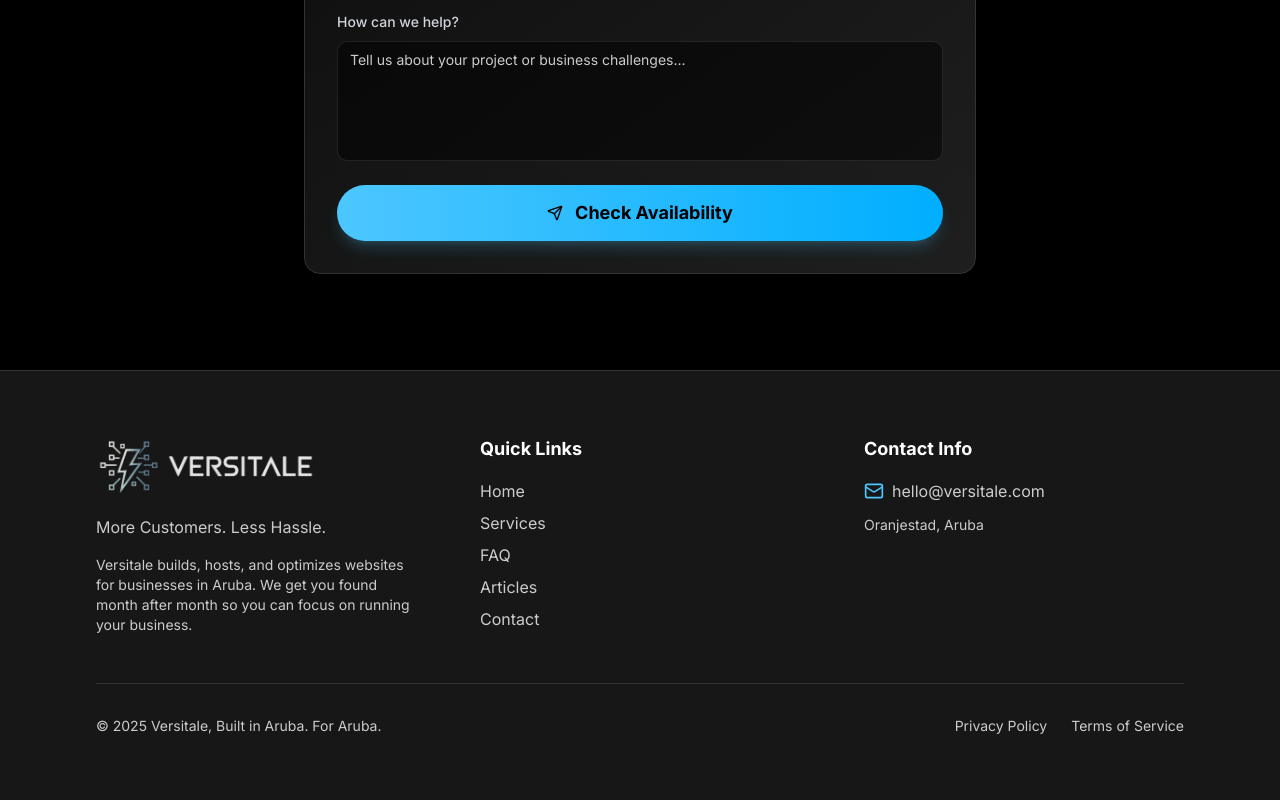
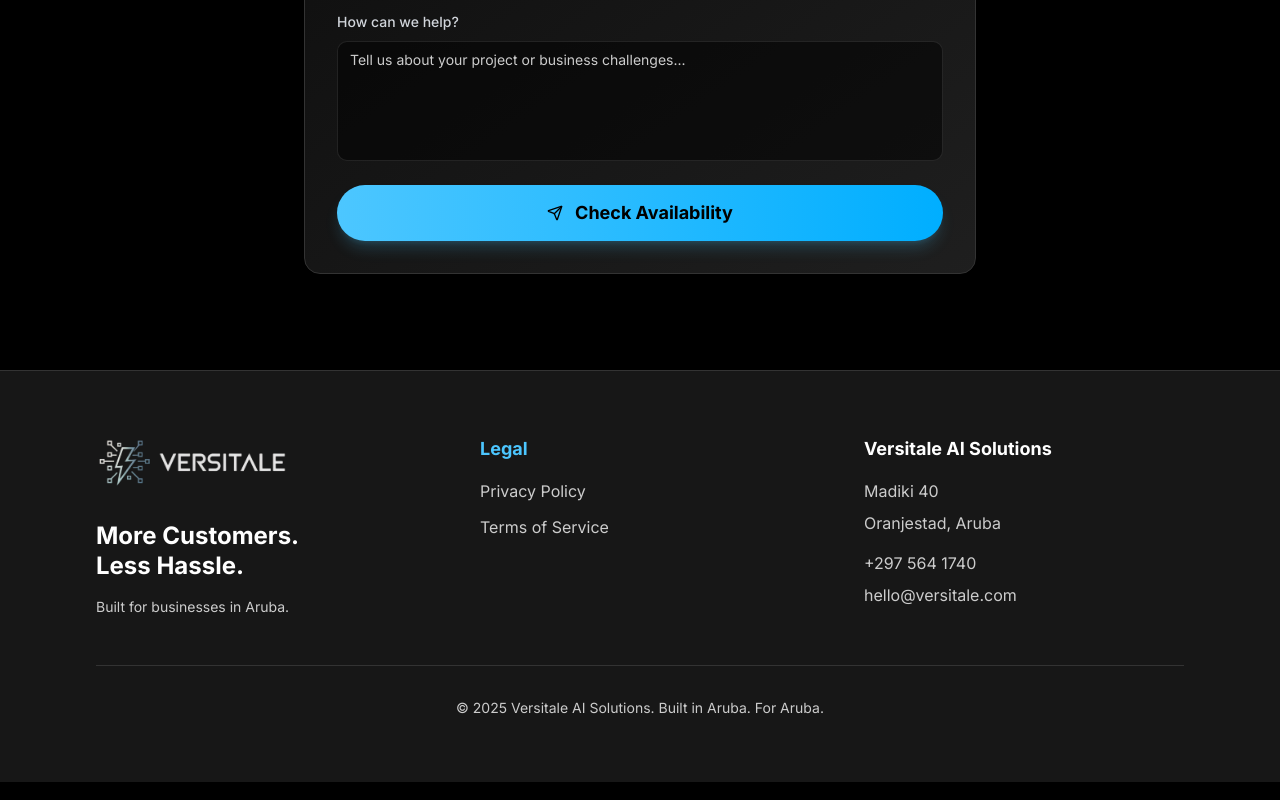
Before and after one commit to helloversitale/versitale, a React (Vite) app: page / in a window 1280 px wide. Shown: the part 5558-6358 px from the top of the page. Built offline with nearby package versions, Linux system fonts and the light colour scheme.

Commit message:
Footer changed to good nap

```diff
--- a/src/components/footer.tsx
+++ b/src/components/footer.tsx
@@ -1,4 +1,4 @@
-import { Mail } from "lucide-react";
+import { Mail, Phone, MapPin } from "lucide-react";
 import { Link, useNavigate, useLocation } from "react-router-dom";
 
 export const Footer = () => {
@@ -33,105 +33,77 @@ export const Footer = () => {
   return (
     <footer className="bg-secondary/50 border-t border-border py-16 px-8 lg:px-16">
       <div className="container mx-auto max-w-7xl">
-        <div className="grid md:grid-cols-2 lg:grid-cols-3 gap-8 lg:gap-16 mb-12">
+        <div className="grid md:grid-cols-2 lg:grid-cols-3 gap-12 lg:gap-16 mb-12">
+
+          {/* Left column — Branding */}
           <div>
-            <div className="flex items-center gap-2 mb-4">
+            <div className="mb-6">
               <button onClick={handleLogoClick} className="cursor-pointer">
                 <img
                   src="/LogoVersitaletransparent.png"
-                  alt="Versitale"
-                  className="h-16 w-auto object-contain hover:opacity-80 transition-opacity"
+                  alt="Versitale AI Solutions"
+                  className="h-14 w-auto object-contain hover:opacity-80 transition-opacity"
                 />
               </button>
             </div>
-            <p className="text-muted-foreground mb-4">
-              More Customers. Less Hassle.
-            </p>
+            <h2 className="text-2xl font-bold mb-4 leading-tight">
+              More Customers.<br />Less Hassle.
+            </h2>
             <p className="text-sm text-muted-foreground">
-              Versitale builds, hosts, and optimizes websites for businesses in Aruba. We get you found month after month so you can focus on running your business.
+              Built for businesses in Aruba.
             </p>
           </div>
 
+          {/* Middle column — Legal */}
           <div>
-            <h3 className="font-bold text-lg mb-4">Quick Links</h3>
-            <ul className="space-y-2">
+            <h3 className="font-bold text-lg mb-4 text-primary">Legal</h3>
+            <ul className="space-y-3">
               <li>
-                <button
-                  onClick={() => scrollToSection('hero')}
+                <Link
+                  to="/privacy-policy"
                   className="text-muted-foreground hover:text-primary transition-colors"
                 >
-                  Home
-                </button>
-              </li>
-              <li>
-                <button
-                  onClick={() => scrollToSection('services')}
-                  className="text-muted-foreground hover:text-primary transition-colors"
-                >
-                  Services
-                </button>
-              </li>
-              <li>
-                <button
-                  onClick={() => scrollToSection('faq')}
-                  className="text-muted-foreground hover:text-primary transition-colors"
-                >
-                  FAQ
-                </button>
+                  Privacy Policy
+                </Link>
               </li>
               <li>
                 <Link
-                  to="/articles"
-                  className="text-muted-foreground hover:text-primary transition-colors block"
-                >
-                  Articles
-                </Link>
-              </li>
-              <li>
-                <button
-                  onClick={() => scrollToSection('contact')}
+                  to="/terms-of-service"
                   className="text-muted-foreground hover:text-primary transition-colors"
                 >
-                  Contact
-                </button>
+                  Terms of Service
+                </Link>
               </li>
             </ul>
           </div>
 
+          {/* Right column — Company info */}
           <div>
-            <h3 className="font-bold text-lg mb-4">Contact Info</h3>
-            <ul className="space-y-3">
-              <li className="flex items-start gap-2">
-                <Mail className="w-5 h-5 text-primary flex-shrink-0 mt-0.5" />
+            <h3 className="font-bold text-lg mb-4">Versitale AI Solutions</h3>
+            <div className="space-y-2 text-muted-foreground">
+              <p>Madiki 40</p>
+              <p>Oranjestad, Aruba</p>
+            </div>
+            <a
+              href="tel:+2975641740"
+              className="block mt-4 text-muted-foreground hover:text-primary transition-colors"
+            >
+              +297 564 1740
+            </a>
             <a
               href="mailto:hello@versitale.com"
-                  className="text-muted-foreground hover:text-primary transition-colors"
+              className="block mt-2 text-muted-foreground hover:text-primary transition-colors"
             >
               hello@versitale.com
             </a>
-              </li>
-              <li className="text-sm text-muted-foreground">
-                Oranjestad, Aruba
-              </li>
-            </ul>
           </div>
 
         </div>
 
         <div className="border-t border-border pt-8">
-          <div className="flex flex-col md:flex-row justify-between items-center gap-4">
-            <p className="text-sm text-muted-foreground text-center md:text-left">
-              © 2025 Versitale, Built in Aruba. For Aruba.
+          <p className="text-sm text-muted-foreground text-center">
+            © 2025 Versitale AI Solutions. Built in Aruba. For Aruba.
           </p>
-            <div className="flex gap-6">
-              <Link to="/privacy-policy" className="text-sm text-muted-foreground hover:text-primary transition-colors">
-                Privacy Policy
-              </Link>
-              <Link to="/terms-of-service" className="text-sm text-muted-foreground hover:text-primary transition-colors">
-                Terms of Service
-              </Link>
-            </div>
-          </div>
         </div>
       </div>
     </footer>
```
Lines whose indentation alone changed are shown as unchanged.
